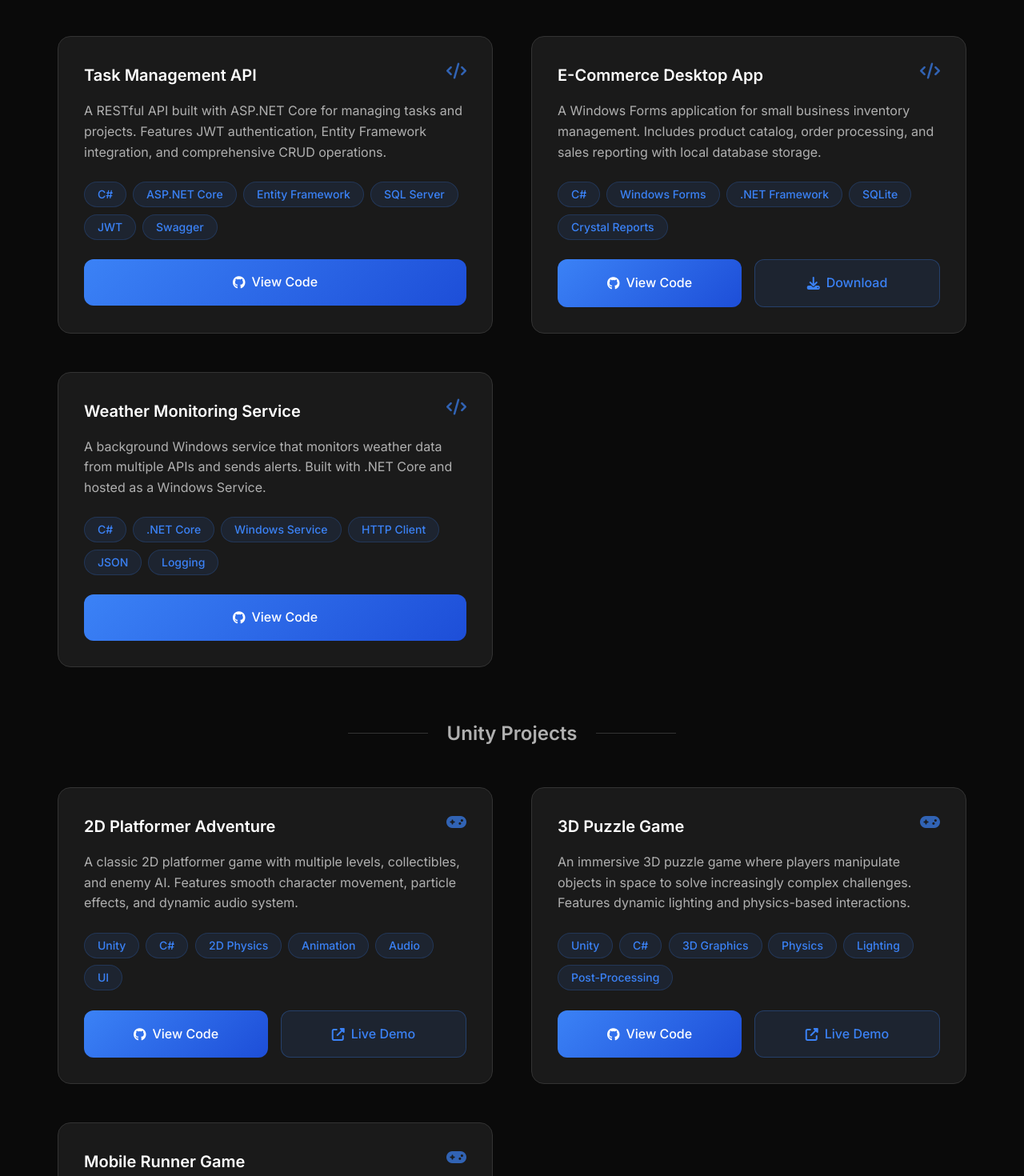
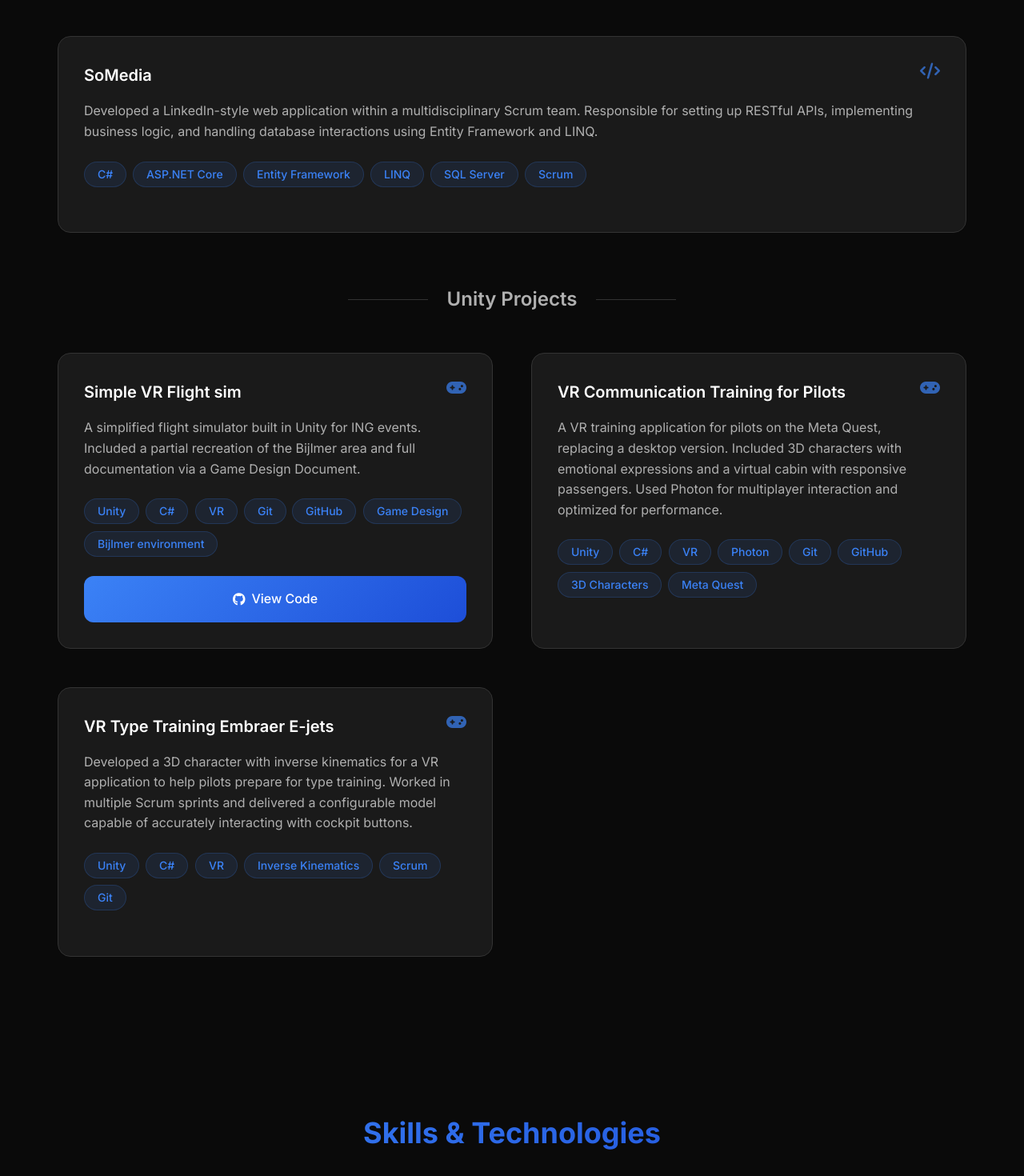
Before and after one commit to rick2909/rick2909.github.io, a Vue app: page / in a window 1280 px wide. Shown: the part 1760-3230 px from the top of the page at 80% size. Built offline with nearby package versions, Linux system fonts and the light colour scheme.

Commit message:
add projects up to now

```diff
--- a/src/App.vue
+++ b/src/App.vue
@@ -84,7 +84,7 @@
         <div class="projects-grid">
           <ProjectCard
             v-for="project in csharpProjects"
-            :key="project.id"
+            :key="project.title"
             :project="project"
             class="animate-on-scroll"
           />
@@ -95,7 +95,7 @@
         <div class="projects-grid">
           <ProjectCard
             v-for="project in unityProjects"
-            :key="project.id"
+            :key="project.title"
             :project="project"
             class="animate-on-scroll"
           />
--- a/src/data/projects.json
+++ b/src/data/projects.json
@@ -1,60 +1,48 @@
 {
   "csharp": [
     {
-      "id": 1,
-      "title": "Task Management API",
-      "description": "A RESTful API built with ASP.NET Core for managing tasks and projects. Features JWT authentication, Entity Framework integration, and comprehensive CRUD operations.",
-      "technologies": ["C#", "ASP.NET Core", "Entity Framework", "SQL Server", "JWT", "Swagger"],
-      "github": "https://github.com/rick2909/task-management-api",
-      "demo": null,
-      "download": null
-    },
-    {
-      "id": 2,
-      "title": "E-Commerce Desktop App",
-      "description": "A Windows Forms application for small business inventory management. Includes product catalog, order processing, and sales reporting with local database storage.",
-      "technologies": ["C#", "Windows Forms", ".NET Framework", "SQLite", "Crystal Reports"],
-      "github": "https://github.com/rick2909/ecommerce-desktop",
-      "demo": null,
-      "download": "https://github.com/rick2909/ecommerce-desktop/releases"
-    },
-    {
-      "id": 3,
-      "title": "Weather Monitoring Service",
-      "description": "A background Windows service that monitors weather data from multiple APIs and sends alerts. Built with .NET Core and hosted as a Windows Service.",
-      "technologies": ["C#", ".NET Core", "Windows Service", "HTTP Client", "JSON", "Logging"],
-      "github": "https://github.com/rick2909/weather-monitor",
+      "title": "SoMedia",
+      "description": "Developed a LinkedIn-style web application within a multidisciplinary Scrum team. Responsible for setting up RESTful APIs, implementing business logic, and handling database interactions using Entity Framework and LINQ.",
+      "technologies": ["C#", "ASP.NET Core", "Entity Framework", "LINQ", "SQL Server", "Scrum"],
+      "github": null,
       "demo": null,
       "download": null
     }
   ],
   "unity": [
     {
-      "id": 4,
-      "title": "2D Platformer Adventure",
-      "description": "A classic 2D platformer game with multiple levels, collectibles, and enemy AI. Features smooth character movement, particle effects, and dynamic audio system.",
-      "technologies": ["Unity", "C#", "2D Physics", "Animation", "Audio", "UI"],
-      "github": "https://github.com/rick2909/2d-platformer",
-      "demo": "https://rick2909.itch.io/platformer-adventure",
+      "title": "Simple VR Flight sim",
+      "description": "A simplified flight simulator built in Unity for ING events. Included a partial recreation of the Bijlmer area and full documentation via a Game Design Document.",
+      "technologies": ["Unity", "C#", "VR", "Git", "GitHub", "Game Design", "Bijlmer environment"],
+      "github": "https://github.com/rick2909/ING-Air-racing",
+      "demo": null,
       "download": null
     },
     {
-      "id": 5,
-      "title": "3D Puzzle Game",
-      "description": "An immersive 3D puzzle game where players manipulate objects in space to solve increasingly complex challenges. Features dynamic lighting and physics-based interactions.",
-      "technologies": ["Unity", "C#", "3D Graphics", "Physics", "Lighting", "Post-Processing"],
-      "github": "https://github.com/rick2909/3d-puzzle-game",
-      "demo": "https://rick2909.itch.io/puzzle-master",
+      "title": "VR Communication Training for Pilots",
+      "description": "A VR training application for pilots on the Meta Quest, replacing a desktop version. Included 3D characters with emotional expressions and a virtual cabin with responsive passengers. Used Photon for multiplayer interaction and optimized for performance.",
+      "technologies": ["Unity", "C#", "VR", "Photon", "Git", "GitHub", "3D Characters", "Meta Quest"],
+      "github": null,
+      "demo": null,
       "download": null
     },
     {
-      "id": 6,
-      "title": "Mobile Runner Game",
-      "description": "An endless runner game optimized for mobile devices. Features procedural level generation, power-ups, and social leaderboards integration.",
-      "technologies": ["Unity", "C#", "Mobile", "Procedural Generation", "UI/UX", "Analytics"],
-      "github": "https://github.com/rick2909/mobile-runner",
+      "title": "VR Type Training Embraer E-jets",
+      "description": "Developed a 3D character with inverse kinematics for a VR application to help pilots prepare for type training. Worked in multiple Scrum sprints and delivered a configurable model capable of accurately interacting with cockpit buttons.",
+      "technologies": ["Unity", "C#", "VR", "Inverse Kinematics", "Scrum", "Git"],
+      "github": null,
       "demo": null,
-      "download": "https://play.google.com/store/apps/details?id=com.rick2909.runner"
+      "download": null
+    }
+  ],
+  "laravel": [
+    {
+      "title": "POS4 Kassasoftware Web Interface",
+      "description": "During an internship, independently developed a complete web interface using Laravel, including database setup via migrations and automated testing with Laravel Dusk.",
+      "technologies": ["Laravel", "PHP", "JavaScript", "Node.js", "Git", "GitHub", "Laravel Dusk"],
+      "github": null,
+      "demo": null,
+      "download": null
     }
   ]
 }
```
